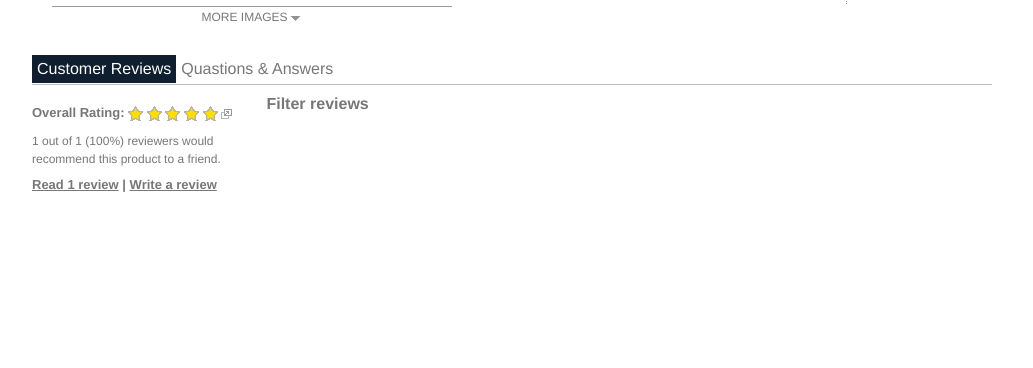
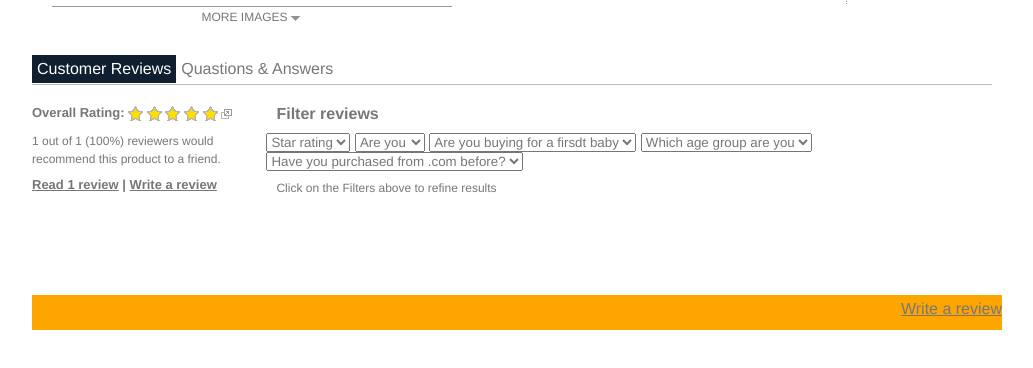
Before and after one commit to hudenko89/projectX, a plain HTML site: page index.html in a window 1280 px wide. Shown: the part 764-1132 px from the top of the page, without its empty margins (123-1156 px from the left). Drawn offline with Linux system fonts and the light colour scheme.

Commit message:
softserve

```diff
--- a/index.html
+++ b/index.html
@@ -254,9 +254,43 @@
 
                     <div class="boxRight">
                         <h4>Filter reviews</h4>
+                        <select>
+                            <option selected>Star rating</option>
+                            <option>option 2</option>
+                            <option>option 3</option>
+                        </select>
 
+                        <select>
+                            <option selected>Are you</option>
+                            <option>option 2</option>
+                            <option>option 3</option>
+                        </select>
+
+                        <select>
+                            <option selected>Are you buying for a firsdt baby</option>
+                            <option>option 2</option>
+                            <option>option 3</option>
+                        </select>
+
+                        <select>
+                            <option selected>Which age group are you</option>
+                            <option>option 2</option>
+                            <option>option 3</option>
+                        </select>
+
+                        <select>
+                            <option selected>Have you purchased from .com before?</option>
+                            <option>option 2</option>
+                            <option>option 3</option>
+                        </select>
+
+                        <p>Click on the Filters above to refine results</p>
                     </div>
                 </div>
+            </div>
+
+            <div id="productReview">
+                <a href="#" >Write a review</a>
             </div>
 
             <div id="commentBox2">
--- a/style/style.css
+++ b/style/style.css
@@ -402,6 +402,23 @@
     width: 650px;
     height: 200px;
 }
+
+.boxRight h4{
+    margin: 10px;
+}
+
+.boxRight p{
+    font-size: 12px;
+    margin: 10px;
+}
+
+
+#productReview{
+    height: 30px;
+    background: orange;
+    text-align: right;
+    padding-top: 5px;
+}
 /*---/content---*/
 
 /*---footer---*/
```
